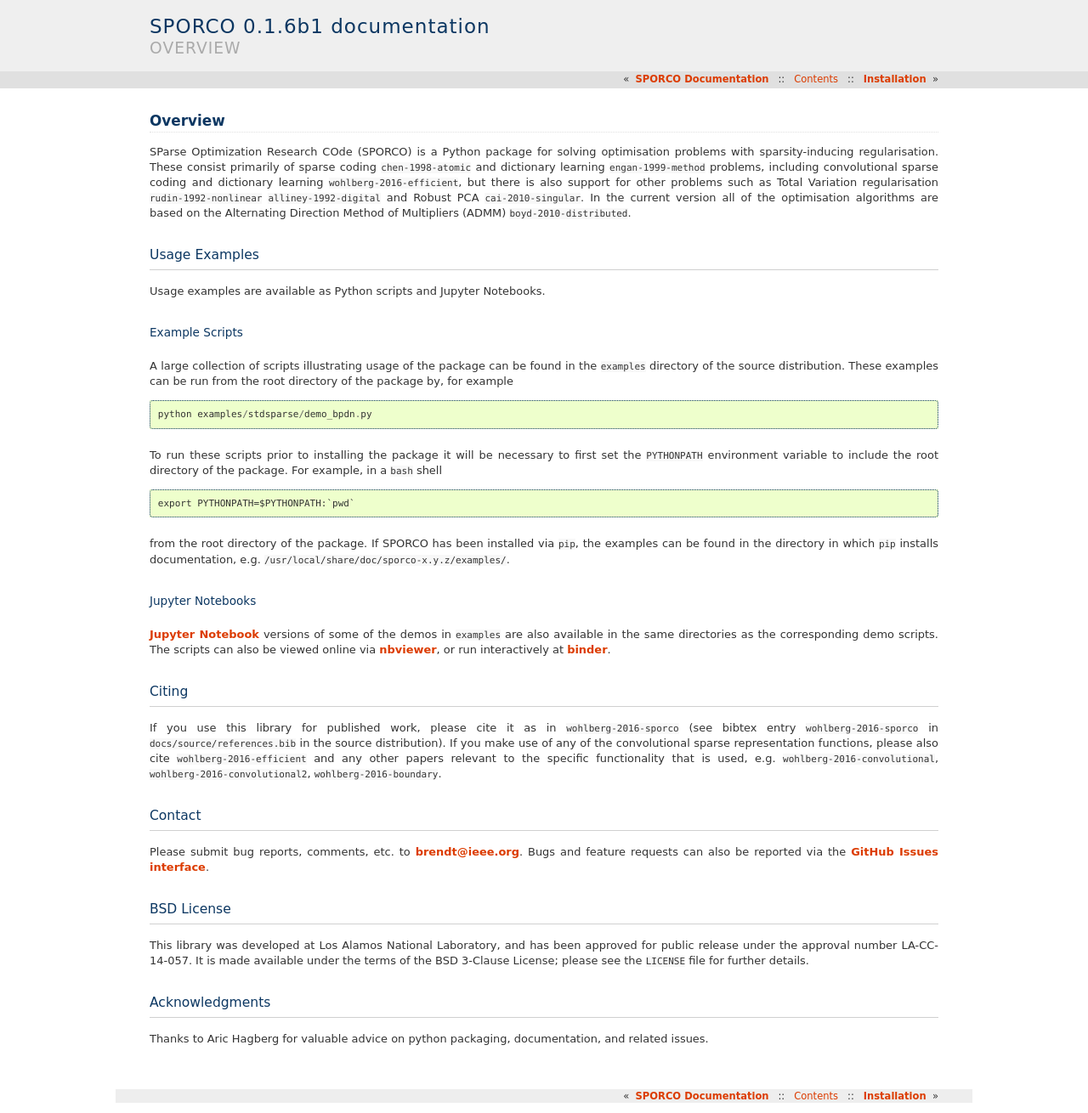
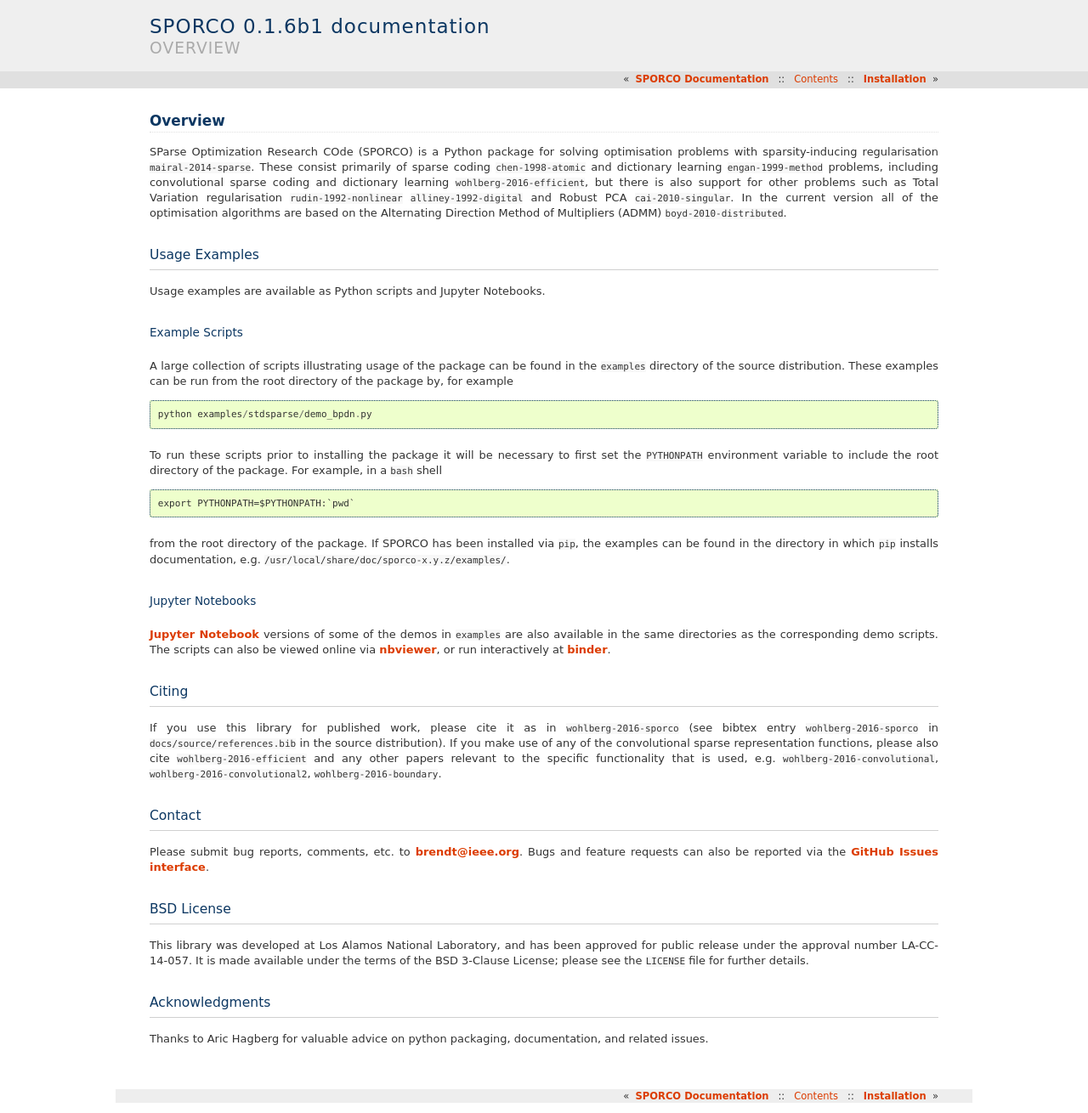
Before and after one commit to bwohlberg/sporco, a Sphinx documentation site: the page built from docs/source/overview.rst, in a window 1280 px wide. Shown: the whole page at 85% size. Built offline with Sphinx 7.4.7, drawn with Linux system fonts in a browser that asks for light colours; pages that are not in the unit, such as notebooks, are missing from menus; cross-references to code outside the pages are shown as plain code.

Commit message:
Some minor docs improvements

```diff
--- a/docs/source/admm.rst
+++ b/docs/source/admm.rst
@@ -64,6 +64,6 @@ class:
 
   .. math::
     \mathrm{argmin}_\mathbf{x} \;
-    g_0(D \mathbf{x} - \mathbf{s}) + g_1(\mathbf{x}) \;\;,
+    g_0(D \mathbf{x} - \mathbf{s}) + g_1(\mathbf{x})
 
   prior to variable splitting.
--- a/docs/source/install.rst
+++ b/docs/source/install.rst
@@ -52,7 +52,7 @@ Test Images
 The :ref:`usage examples <usage-section>` make use of a number of
 standard test images, which can be installed using the
 ``sporco_get_images`` script. To download these images from the root
-directory of the source distribition (i.e. prior to installation) do
+directory of the source distribution (i.e. prior to installation) do
 
 ::
 
--- a/docs/source/overview.rst
+++ b/docs/source/overview.rst
@@ -2,8 +2,8 @@ Overview
 ========
 
 SParse Optimization Research COde (SPORCO) is a Python package for
-solving optimisation problems with sparsity-inducing
-regularisation. These consist primarily of sparse coding
+solving optimisation problems with sparsity-inducing regularisation
+:cite:`mairal-2014-sparse`. These consist primarily of sparse coding
 :cite:`chen-1998-atomic` and dictionary learning
 :cite:`engan-1999-method` problems, including convolutional sparse
 coding and dictionary learning :cite:`wohlberg-2016-efficient`, but
--- a/docs/source/references.bib
+++ b/docs/source/references.bib
@@ -157,6 +157,18 @@
   doi =		 {10.1109/CVPR.2015.7299149},
 }
 
+@Article {mairal-2014-sparse,
+  title =	 {Sparse Modeling for Image and Vision Processing},
+  author =	 {Mairal, Julien and Bach, Francis and Ponce, Jean},
+  journal =	 {Foundations and Trends in Computer Graphics and
+                  Vision},
+  year =	 {2014},
+  volume =	 {8},
+  number =	 {2-3},
+  pages =	 {85--283},
+  doi =		 {10.1561/0600000058}
+}
+
 @Article {rudin-1992-nonlinear,
   title =	 {Nonlinear total variation based noise removal
                   algorithms},
```
